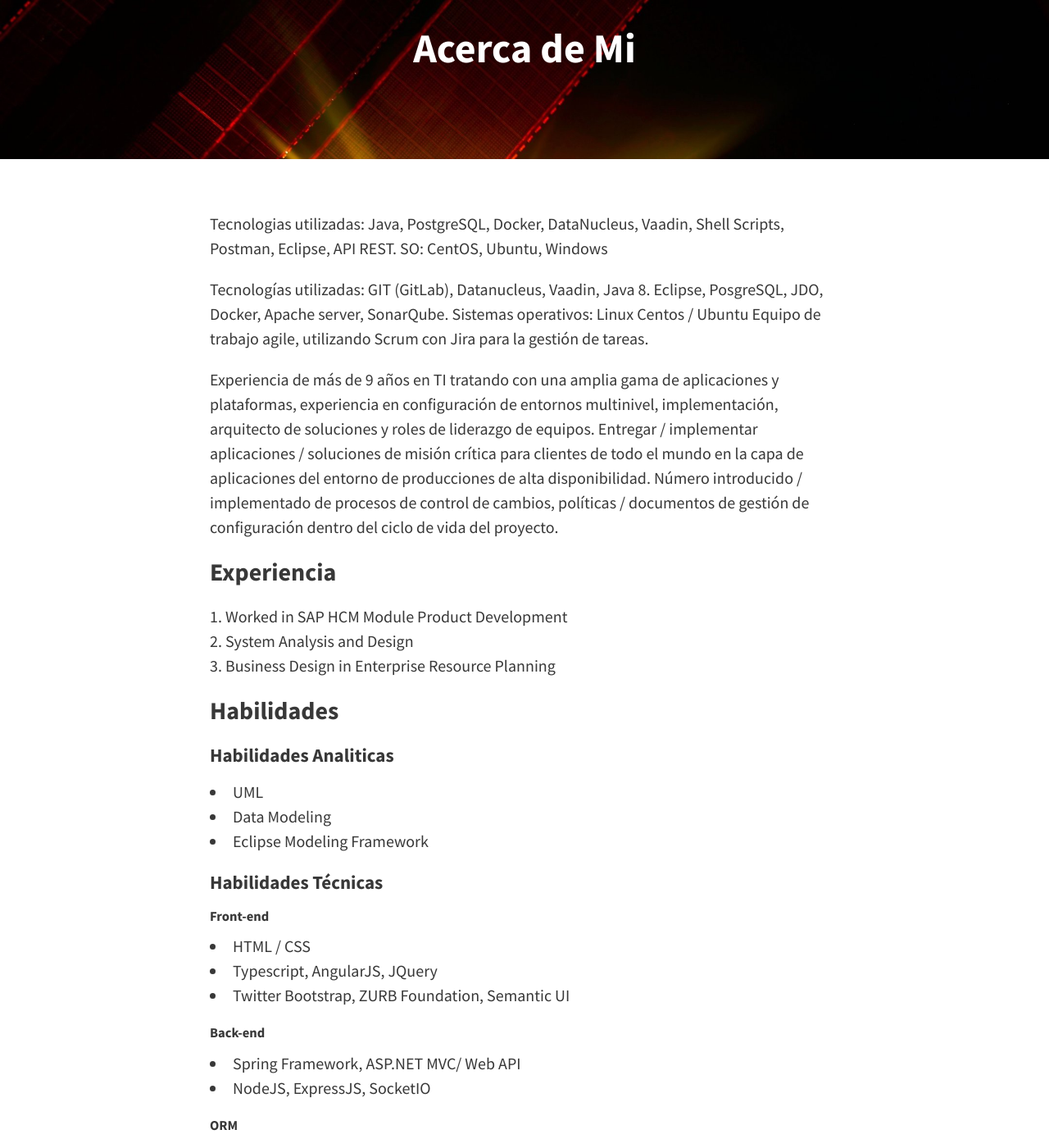
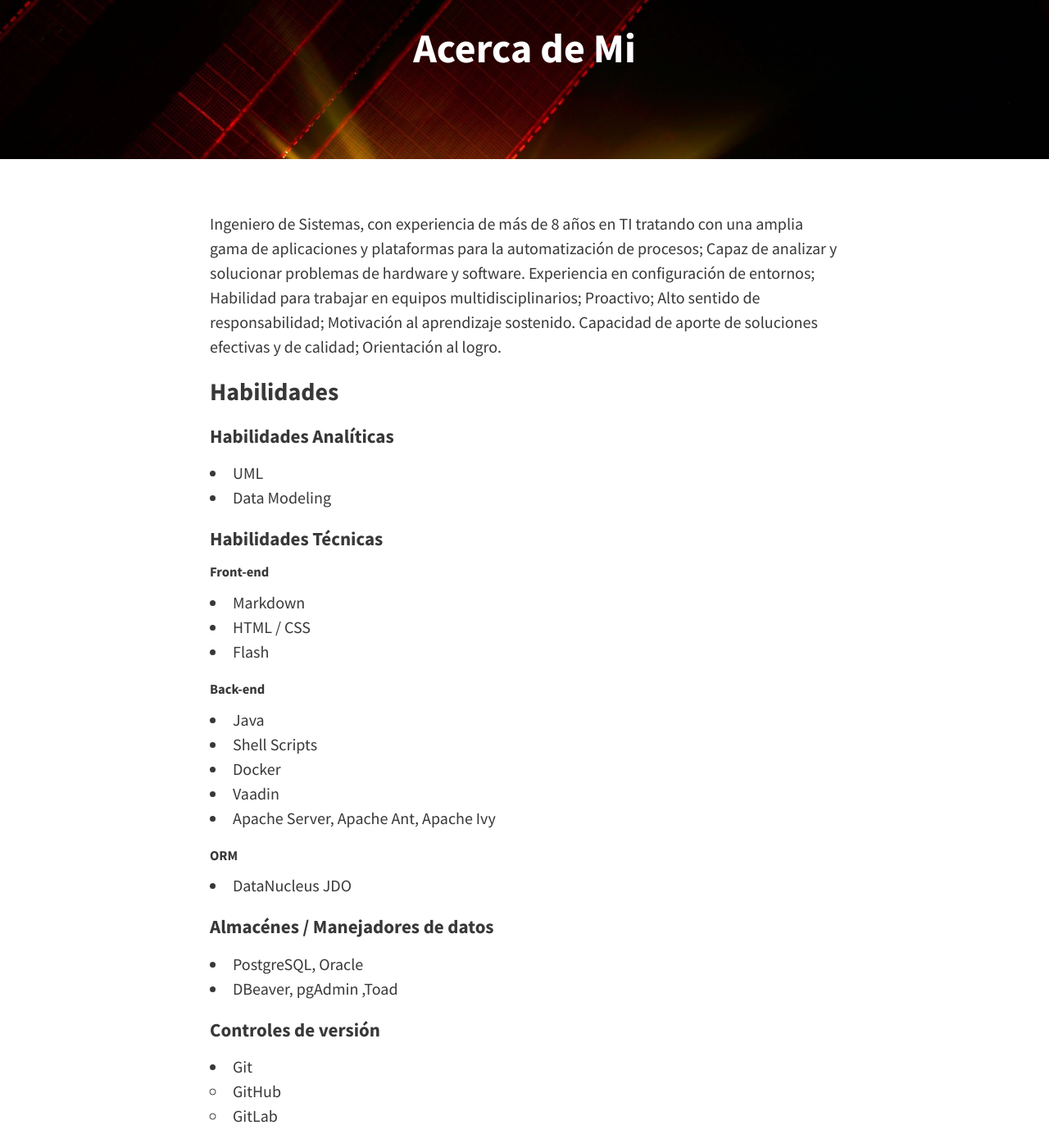
Before and after one commit to yotta2040/yotta2040.github.io, a Jekyll site: the page built from about.md, in a window 1280 px wide and 1400 px high, scrolled down 191 px. Shown: the whole window at 82% size. Built offline with Jekyll 4.4.1, drawn with Linux system fonts in a browser that asks for light colours; nearby versions of some CDN libraries; comment, search, counter and statistics services are not loaded; some of the changed text lies outside the part shown.

Commit message:
Update about.md

```diff
--- a/about.md
+++ b/about.md
@@ -5,76 +5,63 @@ description : ""
 permalink: /about/
 feature-img: "img/page/espacio.jpeg"
 ---
+Ingeniero de Sistemas, con experiencia de más de 8 años en TI tratando con una amplia gama de aplicaciones y plataformas para la automatización de procesos; Capaz de analizar y solucionar problemas de hardware y software. Experiencia en configuración de entornos; Habilidad para trabajar en equipos multidisciplinarios; Proactivo; Alto sentido de responsabilidad; Motivación al aprendizaje sostenido. Capacidad de aporte de soluciones efectivas y de calidad; Orientación al logro.
 
-Tecnologias utilizadas: Java, PostgreSQL, Docker, DataNucleus, Vaadin, Shell Scripts, Postman, Eclipse, API REST.
-SO: CentOS, Ubuntu, Windows
-
-
-Tecnologías utilizadas: GIT (GitLab), Datanucleus, Vaadin, Java 8. Eclipse, PosgreSQL, JDO, Docker, Apache server, SonarQube.
-Sistemas operativos: Linux Centos / Ubuntu
-Equipo de trabajo agile, utilizando Scrum con Jira para la gestión de tareas.
-
-
-
-
-Experiencia de más de 9 años en TI tratando con una amplia gama de aplicaciones y plataformas, experiencia en configuración de entornos multinivel, implementación, arquitecto de soluciones y roles de liderazgo de equipos. Entregar / implementar aplicaciones / soluciones de misión crítica para clientes de todo el mundo en la capa de aplicaciones del entorno de producciones de alta disponibilidad. Número introducido / implementado de procesos de control de cambios, políticas / documentos de gestión de configuración dentro del ciclo de vida del proyecto.
-### Experiencia
-
-1. Worked in SAP HCM Module Product Development
-2. System Analysis and Design
-3. Business Design in Enterprise Resource Planning
 
 ### Habilidades
 
-#### Habilidades Analiticas
-
+#### Habilidades Analíticas
 - UML
 - Data Modeling
-- Eclipse Modeling Framework
 
 #### Habilidades Técnicas
 
 ##### Front-end
-
+- Markdown
 - HTML / CSS
-- Typescript, AngularJS, JQuery
-- Twitter Bootstrap, ZURB Foundation, Semantic UI
+- Flash
 
 ##### Back-end
-
-- Spring Framework, ASP.NET MVC/ Web API
-- NodeJS, ExpressJS, SocketIO
+- Java
+- Shell Scripts
+- Docker
+- Vaadin
+- Apache Server, Apache Ant, Apache Ivy
 
 ##### ORM
+- DataNucleus JDO
 
-- Entity Framework, Hibernate
-
-##### Task Runner
-
-- GruntJS
-
-##### Template Engine
-
-- Jade
-
-##### Other
-
-- Java, XML, XSLT, SQL, JavaScript
-
-#### Almacén de datos
-
-- Postgres, Oracle,
+#### Almacénes / Manejadores de datos
+- PostgreSQL, Oracle
+- DBeaver, pgAdmin ,Toad
 
 #### Controles de versión
+- Git
+    - GitHub
+    - GitLab
+- SVN
+    -TortoiseSVN
+    -Eclipse Subversive - Subversion (SVN)
 
-- Git
-- SVN (Subeclipse)
+##### IDE / Editor de texto
+- Eclipse
+- Visual Studio Code, Sublime Text, Notepad++
+
+##### Manejo de reportes
+- JasperReports (iReport)
 
 #### Metodología de desarrollo de software
+- Scrum
+- Herramientas de gestión de proyectos ágiles
+    - Atlassian JIRA
 
-- Scrum
-- Agile Project Management Tools
-    - Atlassian JIRA
+##### Sistemas Operativos
+- Ubuntu, CentOS
+- MacOS
+- Windows
+
+##### Otros
+- XML, XSLT, Lenguaje C, Pascal, API REST, Postman, SonarQube
 
 
 ### Educational Background
```
